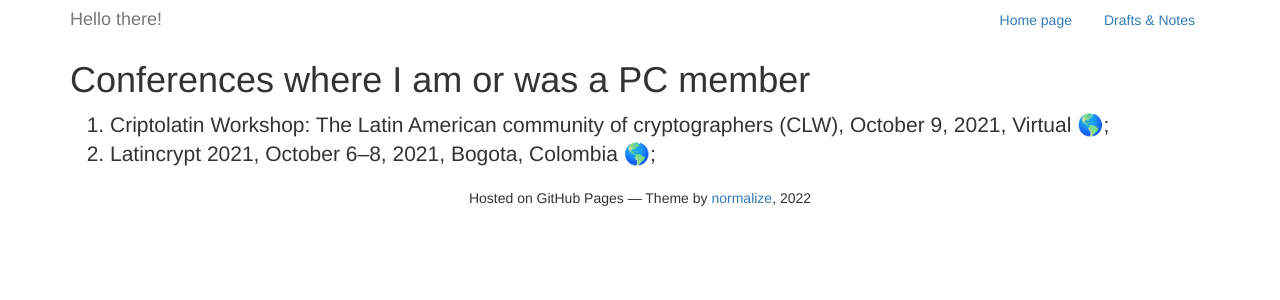
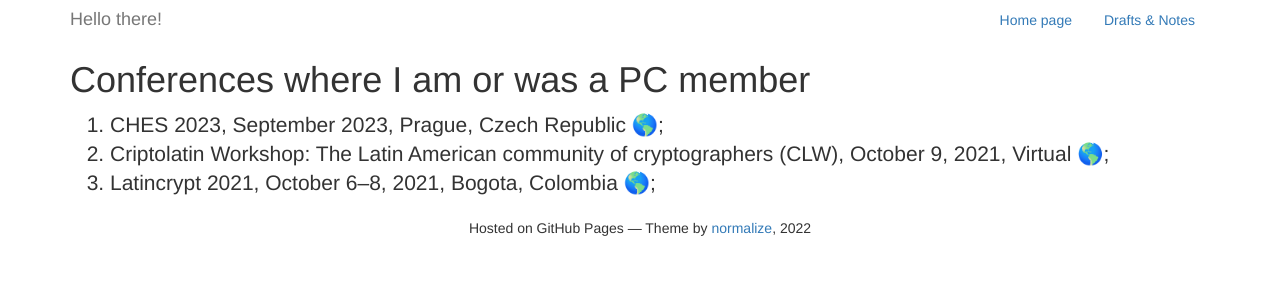
Before and after one commit to JJChiDguez/JJChiDguez.github.io, a Jekyll site: the page built from docs/pcmember.md, in a window 1280 px wide. Shown: the top 300 px of the page. Built offline with Jekyll 4.4.1, drawn with Linux system fonts in a browser that asks for light colours.

Commit message:
add: PC member of CHES 2023

```diff
--- a/docs/pcmember.md
+++ b/docs/pcmember.md
@@ -6,8 +6,9 @@ filename: pcmember.md
 
 # Conferences where I am or was a PC member
 
-1. Criptolatin Workshop: The Latin American community of cryptographers (CLW), October 9, 2021, Virtual [&#x1F30E;](https://www.criptolatino.org);
-2. Latincrypt 2021, October 6–8, 2021, Bogota, Colombia [&#x1F30E;](https://urosario.edu.co/Latin-Crypt/inicio/);
+1. CHES 2023, September 2023, Prague, Czech Republic [&#x1F30E;](https://ches.iacr.org/2023/);
+2. Criptolatin Workshop: The Latin American community of cryptographers (CLW), October 9, 2021, Virtual [&#x1F30E;](https://www.criptolatino.org);
+3. Latincrypt 2021, October 6–8, 2021, Bogota, Colombia [&#x1F30E;](https://urosario.edu.co/Latin-Crypt/inicio/);
 
 <!--&#127757; -->
 <!--&#127759; -->
```
Also changed, not shown: 1 other file.
